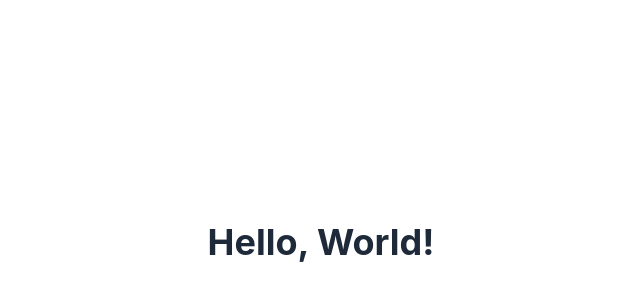
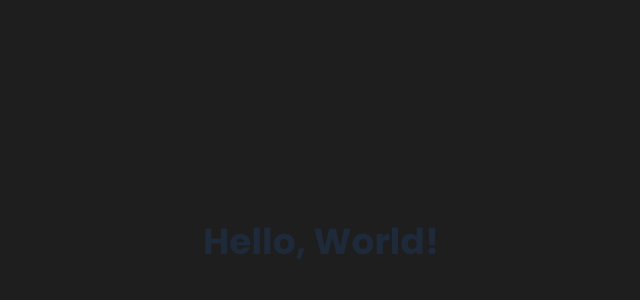
Before and after one commit to TonjeSchjefstad/Portfolio2, a React (Vite) app: page / in a window 1280 px wide. Shown: the part 158-458 px from the top of the page, without its empty margins (319-959 px from the left). Built offline with nearby package versions, Linux system fonts and the light colour scheme.

Commit message:
Add custom colors and fonts

```diff
--- a/index.html
+++ b/index.html
@@ -6,7 +6,7 @@
   <link rel="icon" type="image/svg+xml" href="/favicon.svg" />
   <meta name="viewport" content="width=device-width, initial-scale=1.0" />
   <link
-    href="https://fonts.googleapis.com/css2?family=Inter:wght@400;500&family=Plus+Jakarta+Sans:wght@400;500;600&display=swap"
+    href="https://fonts.googleapis.com/css2?family=Orbitron:wght@500&family=Poppins:wght@300;400;500;600;700&display=swap"
     rel="stylesheet">
   <title>Tonje Schjefstad Portfolio</title>
 </head>
--- a/src/index.css
+++ b/src/index.css
@@ -1,3 +1,20 @@
 @import "tailwindcss";
 
-@theme {}
+@theme {
+  --color-accent: #FF8C00;
+  --color-bg: #1E1E1E;
+  --color-surface: #242424;
+  --color-border: #2E2E2E;
+  --color-text-primary: #F5F5F5;
+  --color-text-muted: #A0A0A0;
+
+  --font-heading: "Poppins", sans-serif;
+  --font-body: "Poppins", sans-serif;
+  --font-logo: "Orbitron", sans-serif;
+}
+
+body {
+  background-color: var(--color-bg);
+  color: var(--color-text-primary);
+  font-family: var(--font-body);
+}
```
